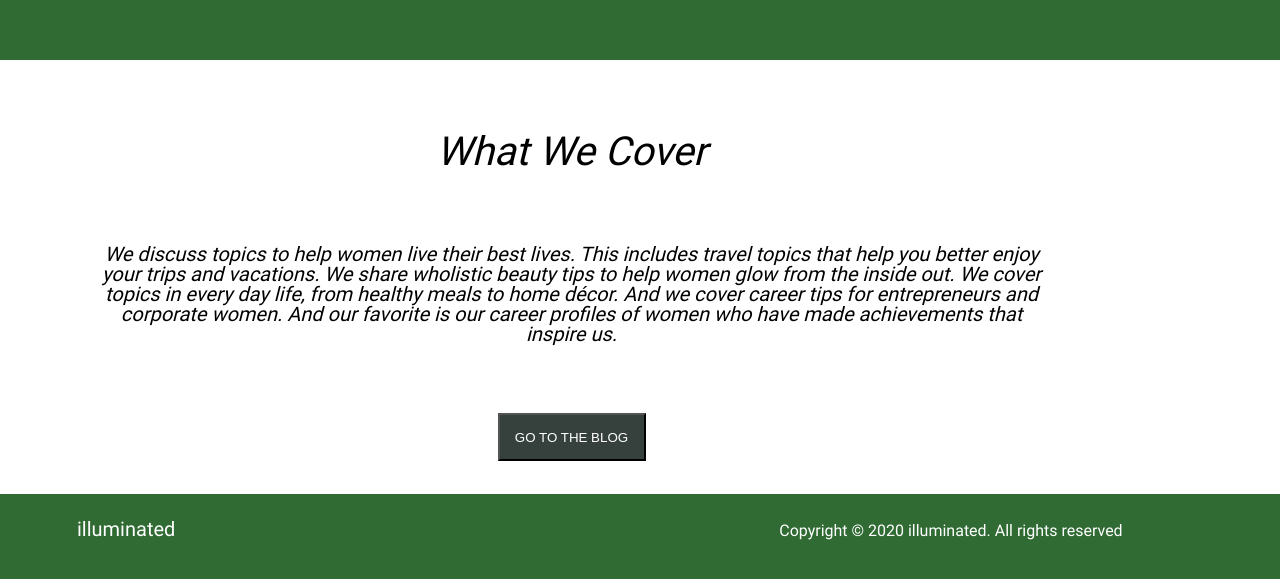
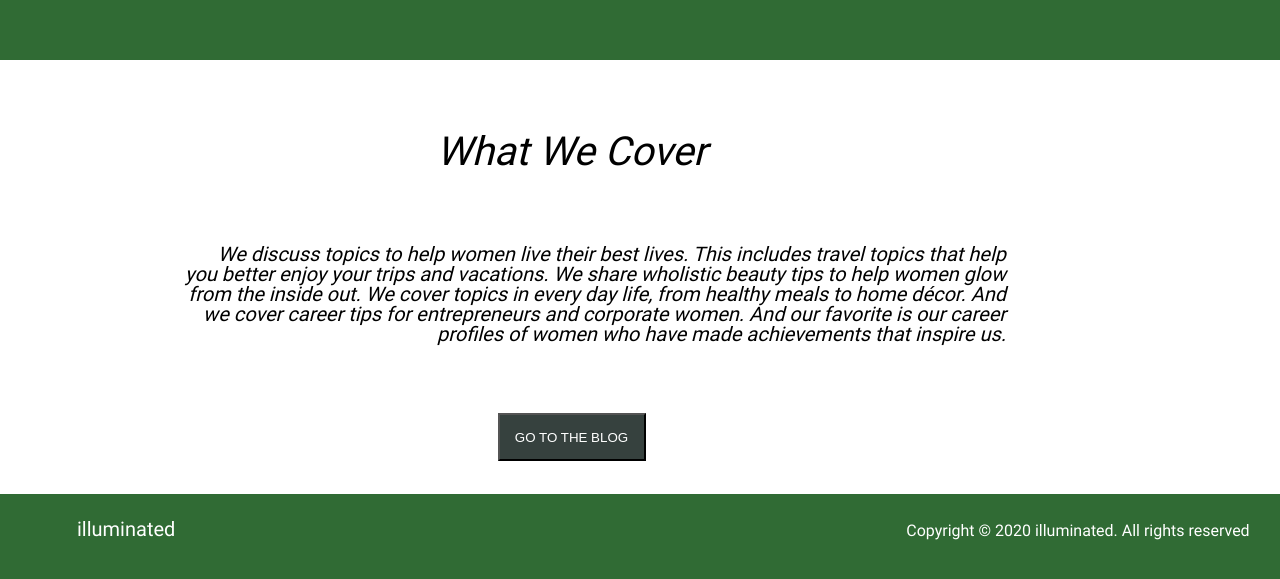
Before and after one commit to webmako/davaleba5, a plain HTML site: page index.html in a window 1280 px wide. Shown: the part 1268-1847 px from the top of the page. Drawn offline with Linux system fonts and the light colour scheme.

Commit message:
style-update

```diff
--- a/style.css
+++ b/style.css
@@ -80,9 +80,10 @@ h4{
 .text2{
     font-size: 20px;
     margin-top: 72px;
-    margin-left: 100px;
-    margin-right: 100px;
+    margin-left: 184px;
+    margin-right: 137px;
     font-style: italic;
+    text-align: right;
 }
 
 button{
@@ -106,7 +107,7 @@ footer{
 
 h5 {
     font-size: 20px;
-    margin-right: 600px;
+    margin-right: 727px;
     margin-left: 77px;
     display: inline-block;
 }
```
